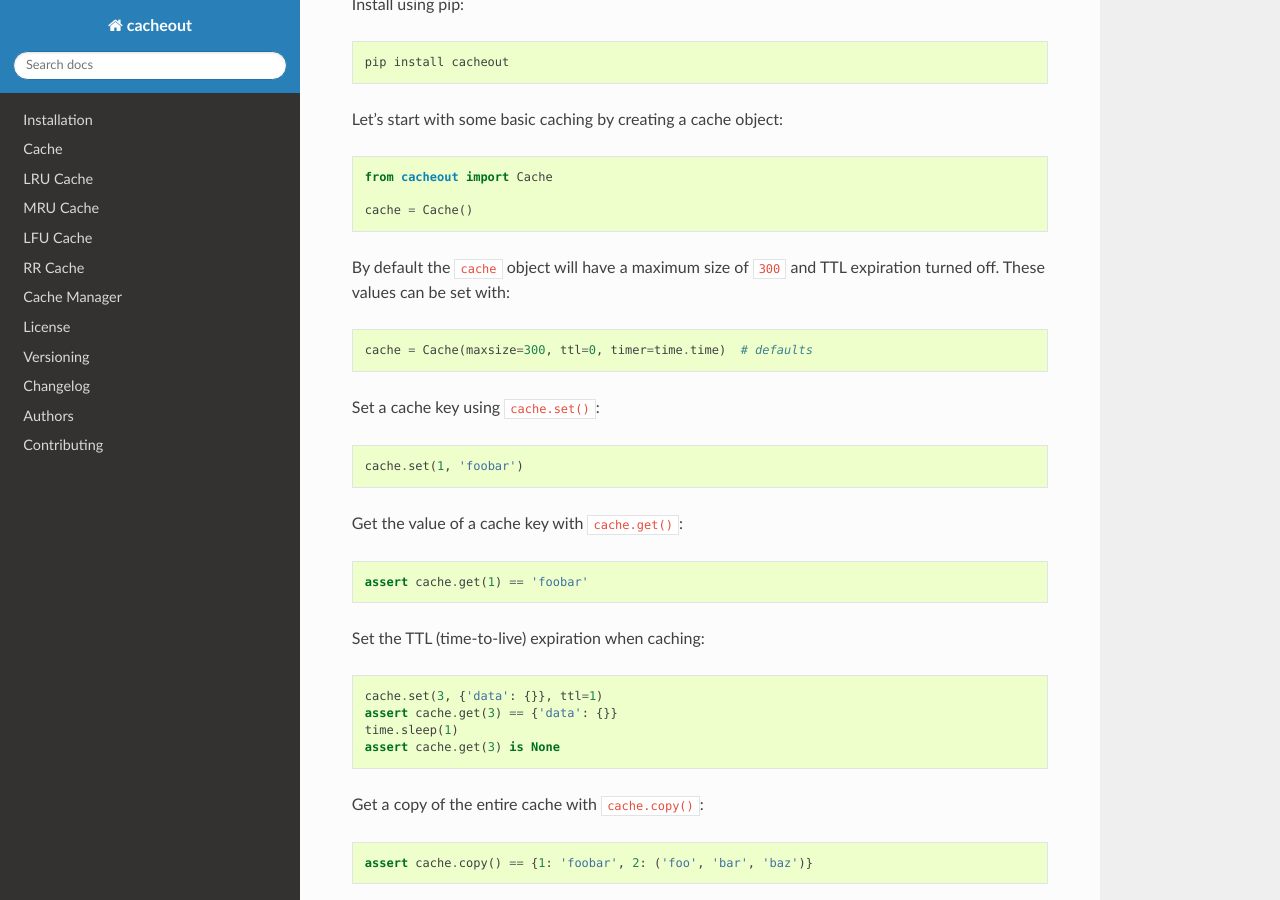
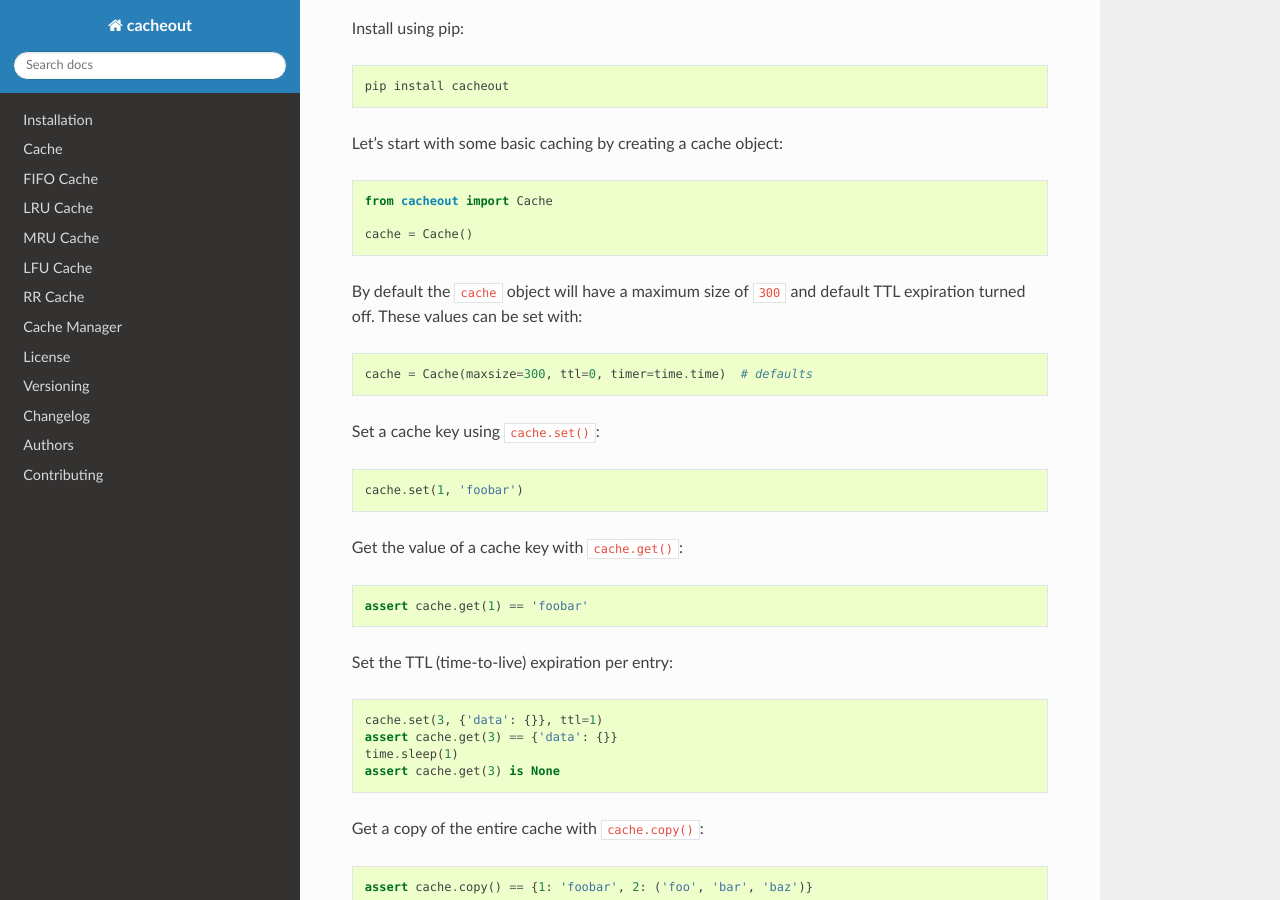
Before and after one commit to dgilland/cacheout, a Sphinx documentation site: the page built from docs/index.rst, in a window 1280 px wide and 900 px high, scrolled down 1263 px. Built offline with Sphinx 7.4.7 and the Read the Docs theme 2.0.0, drawn with Linux system fonts in a browser that asks for light colours; the version number could not be read and is left out; some of the changed text lies outside the part shown.

Commit message:
Add FIFOCache as an alias of Cache.

```diff
--- a/CHANGELOG.rst
+++ b/CHANGELOG.rst
@@ -1,5 +1,8 @@
 Changelog
 =========
+
+
+- Add ``FIFOCache`` as an alias of ``Cache``.
 
 
 v0.5.0 (2018-02-04)
--- a/README.rst
+++ b/README.rst
@@ -28,6 +28,7 @@
 - Thread safe
 - Multiple cache implementations:
 
+  - FIFO (First In, First Out)
   - LRU (Least Recently Used)
   - MRU (Most Recently Used)
   - LFU (Least Frequently Used)
@@ -76,7 +77,7 @@
     cache = Cache()
 
 
-By default the ``cache`` object will have a maximum size of ``300`` and TTL expiration turned off. These values can be set with:
+By default the ``cache`` object will have a maximum size of ``300`` and default TTL expiration turned off. These values can be set with:
 
 .. code-block:: python
 
@@ -97,7 +98,7 @@
     assert cache.get(1) == 'foobar'
 
 
-Set the TTL (time-to-live) expiration when caching:
+Set the TTL (time-to-live) expiration per entry:
 
 .. code-block:: python
 
--- a/docs/index.rst
+++ b/docs/index.rst
@@ -10,6 +10,7 @@
 
     installation
     cache
+    fifo
     lru
     mru
     lfu
--- a/src/cacheout/__init__.py
+++ b/src/cacheout/__init__.py
@@ -11,6 +11,7 @@
 )
 
 from .cache import Cache
+from .fifo import FIFOCache
 from .lfu import LFUCache
 from .lru import LRUCache
 from .mru import MRUCache
```
Also changed, not shown: docs/fifo.rst (added, +7 -0 lines), 3 other files.
